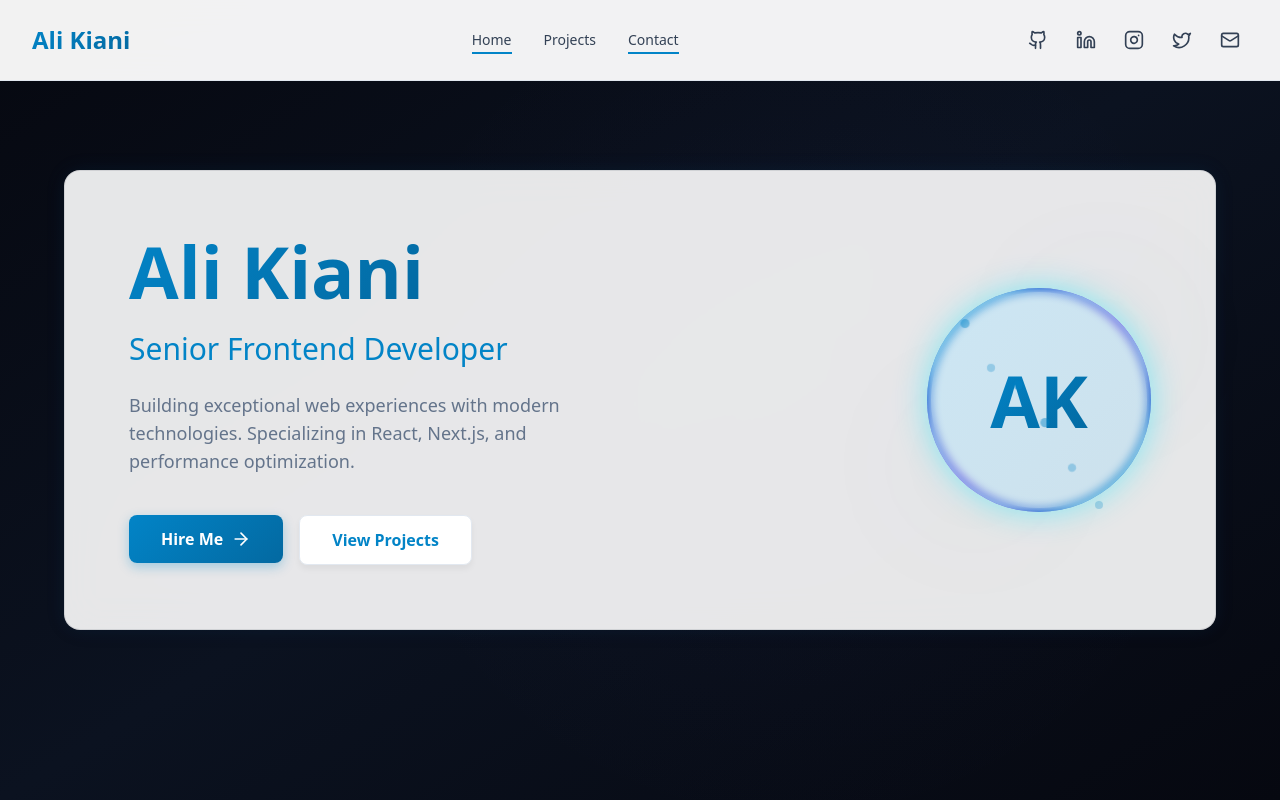
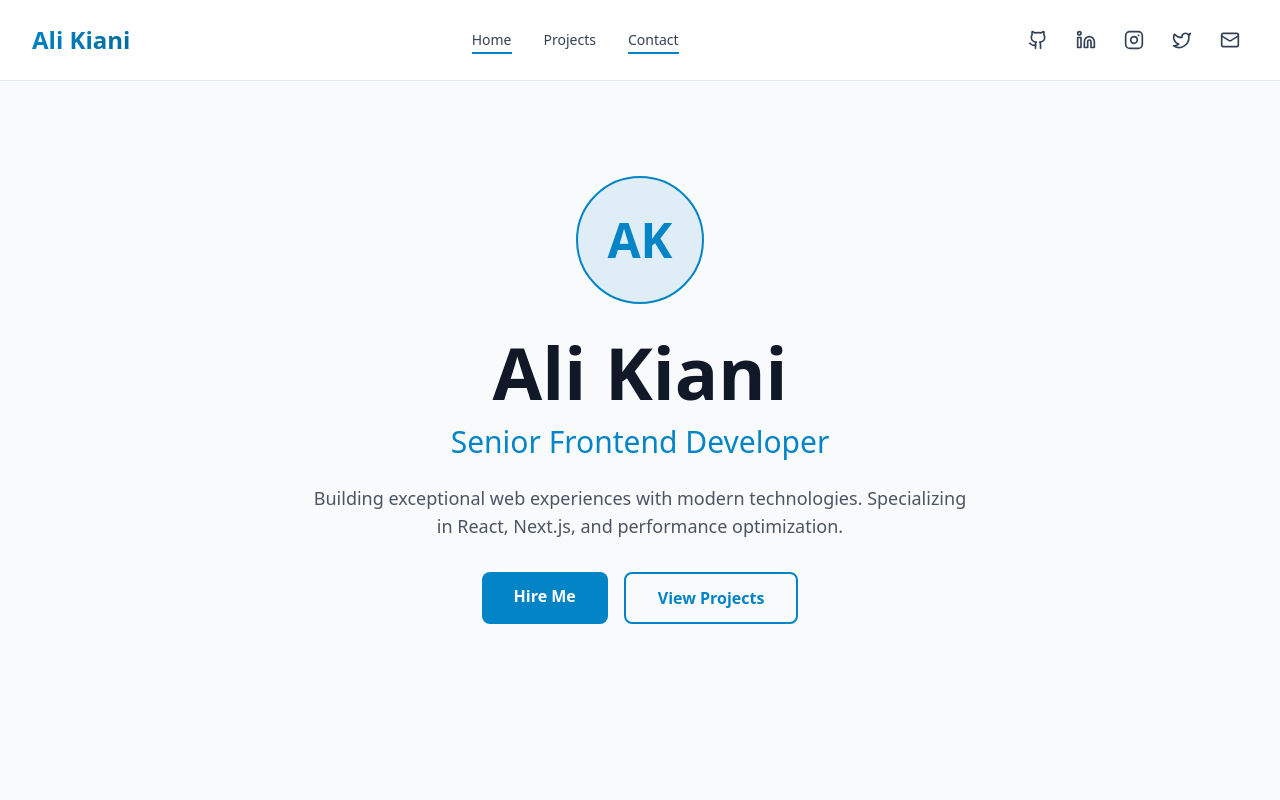
Before and after one commit to ali7887/portfolio, a Next.js app: page / in a window 1280 px wide. Shown: the top 800 px of the page. Built offline with nearby package versions, Linux system fonts and the light colour scheme.

Commit message:
Phase 4 - Redesign hero (minimal & professional)

```diff
--- a/src/components/sections/Hero.tsx
+++ b/src/components/sections/Hero.tsx
@@ -2,201 +2,76 @@
 
 import { motion } from 'framer-motion';
 import Link from 'next/link';
-import { ArrowRight } from 'lucide-react';
-import {
-  staggerContainer,
-  fadeInUp,
-  scaleIn,
-  glowPulse,
-} from '@/lib/animations';
-import { cn } from '@/lib/utils';
 
 /**
- * Hero - Landing page hero section with glass card design
- * Features animated text, neon accents, and dual CTAs
+ * Hero - Clean and minimal hero section
+ * Professional design without AI-generated effects
  */
 export function Hero() {
   return (
-    <section
-      className="relative min-h-screen flex items-center justify-center px-4 py-20 overflow-hidden"
-      aria-label="Hero section"
+    <section className="min-h-screen flex items-center justify-center py-20 px-4">
+      <div className="max-w-4xl mx-auto text-center">
+        {/* Simple Avatar */}
+        <motion.div
+          initial={{ opacity: 0, scale: 0.9 }}
+          animate={{ opacity: 1, scale: 1 }}
+          transition={{ duration: 0.5 }}
+          className="w-32 h-32 mx-auto mb-8 rounded-full bg-accent-primary/10 flex items-center justify-center border-2 border-accent-primary"
         >
-      {/* Animated background gradient */}
-      <div className="absolute inset-0 bg-gradient-to-br from-[#060810] via-[#0b1220] to-[#060810] -z-10" />
+          <span className="text-5xl font-bold text-accent-primary">AK</span>
+        </motion.div>
 
-      {/* Subtle animated gradient overlay */}
-      <motion.div
-        className="absolute inset-0 opacity-30 -z-10"
-        animate={{
-          background: [
-            'radial-gradient(circle at 20% 50%, rgba(6, 182, 212, 0.1) 0%, transparent 50%)',
-            'radial-gradient(circle at 80% 50%, rgba(124, 58, 237, 0.1) 0%, transparent 50%)',
-            'radial-gradient(circle at 20% 50%, rgba(6, 182, 212, 0.1) 0%, transparent 50%)',
-          ],
-        }}
-        transition={{
-          duration: 10,
-          repeat: Infinity,
-          ease: 'easeInOut',
-        }}
-      />
-
-      {/* Glass card container */}
-      <motion.div
-        variants={staggerContainer}
-        initial="hidden"
-        animate="visible"
-        className="glass-card-neon-hover max-w-6xl w-full p-8 md:p-12 lg:p-16"
+        {/* Clean Typography */}
+        <motion.h1
+          initial={{ opacity: 0, y: 20 }}
+          animate={{ opacity: 1, y: 0 }}
+          transition={{ duration: 0.5, delay: 0.1 }}
+          className="text-5xl md:text-7xl font-bold text-gray-900 mb-4"
         >
-        <div className="grid md:grid-cols-2 gap-8 md:gap-12 items-center">
-          {/* Left: Text content */}
-          <motion.div variants={fadeInUp} className="space-y-6">
-            <motion.h1
-              variants={fadeInUp}
-              className="text-4xl sm:text-5xl md:text-6xl lg:text-7xl font-bold leading-tight"
-            >
-              <span className="text-gradient-primary">Ali Kiani</span>
+          Ali Kiani
         </motion.h1>
 
         <motion.p
-              variants={fadeInUp}
-              className="text-xl md:text-2xl lg:text-3xl text-accent-primary font-medium"
+          initial={{ opacity: 0, y: 20 }}
+          animate={{ opacity: 1, y: 0 }}
+          transition={{ duration: 0.5, delay: 0.2 }}
+          className="text-2xl md:text-3xl text-accent-primary font-medium mb-6"
         >
           Senior Frontend Developer
         </motion.p>
 
         <motion.p
-              variants={fadeInUp}
-              className="text-base md:text-lg text-text-secondary max-w-lg leading-relaxed"
+          initial={{ opacity: 0, y: 20 }}
+          animate={{ opacity: 1, y: 0 }}
+          transition={{ duration: 0.5, delay: 0.3 }}
+          className="text-lg text-gray-600 max-w-2xl mx-auto mb-8"
         >
           Building exceptional web experiences with modern technologies.
           Specializing in React, Next.js, and performance optimization.
         </motion.p>
 
-            {/* CTAs */}
+        {/* Modern Buttons */}
         <motion.div
-              variants={fadeInUp}
-              className="flex flex-col sm:flex-row gap-4 pt-4"
+          initial={{ opacity: 0, y: 20 }}
+          animate={{ opacity: 1, y: 0 }}
+          transition={{ duration: 0.5, delay: 0.4 }}
+          className="flex flex-col sm:flex-row gap-4 justify-center"
         >
-              <motion.div whileHover={{ scale: 1.02 }} whileTap={{ scale: 0.98 }}>
           <Link
             href="#contact"
-                  className={cn(
-                    'neomorph-button px-8 py-3 rounded-lg',
-                    'flex items-center justify-center gap-2',
-                    'text-white font-semibold',
-                    'focus-visible:outline-none focus-visible:ring-2 focus-visible:ring-accent-primary focus-visible:ring-offset-2 focus-visible:ring-offset-bg-primary'
-                  )}
+            className="px-8 py-3 bg-accent-primary text-white rounded-lg font-semibold hover:bg-accent-secondary transition-colors"
           >
             Hire Me
-                  <ArrowRight className="w-5 h-5" />
           </Link>
-              </motion.div>
 
-              <motion.div whileHover={{ scale: 1.02 }} whileTap={{ scale: 0.98 }}>
           <Link
             href="/projects"
-                  className={cn(
-                    'glass-card px-8 py-3 rounded-lg',
-                    'flex items-center justify-center gap-2',
-                    'font-semibold text-accent-primary',
-                    'hover:bg-white/[0.08] transition-colors',
-                    'border-accent-primary/30',
-                    'focus-visible:outline-none focus-visible:ring-2 focus-visible:ring-accent-primary focus-visible:ring-offset-2 focus-visible:ring-offset-bg-primary'
-                  )}
+            className="px-8 py-3 border-2 border-accent-primary text-accent-primary rounded-lg font-semibold hover:bg-accent-primary hover:text-white transition-colors"
           >
             View Projects
           </Link>
         </motion.div>
-            </motion.div>
-          </motion.div>
-
-          {/* Right: Avatar */}
-          <motion.div
-            variants={scaleIn}
-            className="flex justify-center md:justify-end"
-          >
-            <div className="relative">
-              {/* Neon ring with pulse animation */}
-              <motion.div
-                variants={glowPulse}
-                animate="animate"
-                transition={glowPulse.transition}
-                className="absolute inset-0 rounded-full p-1"
-                style={{
-                  background:
-                    'linear-gradient(135deg, #06b6d4 0%, #7c3aed 50%, #06b6d4 100%)',
-                }}
-              >
-                <div className="w-full h-full rounded-full bg-bg-secondary" />
-              </motion.div>
-
-              {/* Avatar content */}
-              <motion.div
-                initial={{ scale: 0.9, opacity: 0 }}
-                animate={{ scale: 1, opacity: 1 }}
-                transition={{ duration: 0.8, delay: 0.2 }}
-                className="relative z-10 w-48 h-48 md:w-56 md:h-56 rounded-full bg-gradient-to-br from-accent-primary/20 to-accent-secondary/20 flex items-center justify-center backdrop-blur-sm"
-              >
-                {/* Avatar initials or image placeholder */}
-                <div className="text-6xl md:text-7xl font-bold text-gradient-primary">
-                  AK
       </div>
-
-                {/* Floating particles effect */}
-                {[...Array(6)].map((_, i) => (
-                  <motion.div
-                    key={i}
-                    className="absolute w-2 h-2 rounded-full bg-accent-neon/50"
-                    style={{
-                      top: `${20 + i * 15}%`,
-                      left: `${15 + i * 12}%`,
-                    }}
-                    animate={{
-                      y: [0, -20, 0],
-                      opacity: [0.5, 1, 0.5],
-                      scale: [1, 1.2, 1],
-                    }}
-                    transition={{
-                      duration: 3 + i * 0.5,
-                      repeat: Infinity,
-                      delay: i * 0.3,
-                      ease: 'easeInOut',
-                    }}
-                  />
-                ))}
-              </motion.div>
-
-              {/* Decorative gradient circles */}
-              <motion.div
-                className="absolute -top-4 -right-4 w-32 h-32 rounded-full bg-accent-primary/10 blur-3xl -z-10"
-                animate={{
-                  scale: [1, 1.2, 1],
-                  opacity: [0.3, 0.5, 0.3],
-                }}
-                transition={{
-                  duration: 4,
-                  repeat: Infinity,
-                  ease: 'easeInOut',
-                }}
-              />
-              <motion.div
-                className="absolute -bottom-4 -left-4 w-32 h-32 rounded-full bg-accent-secondary/10 blur-3xl -z-10"
-                animate={{
-                  scale: [1, 1.2, 1],
-                  opacity: [0.3, 0.5, 0.3],
-                }}
-                transition={{
-                  duration: 4,
-                  repeat: Infinity,
-                  delay: 2,
-                  ease: 'easeInOut',
-                }}
-              />
-            </div>
-          </motion.div>
-        </div>
-      </motion.div>
     </section>
   );
 }
```
Lines whose indentation alone changed are shown as unchanged.
